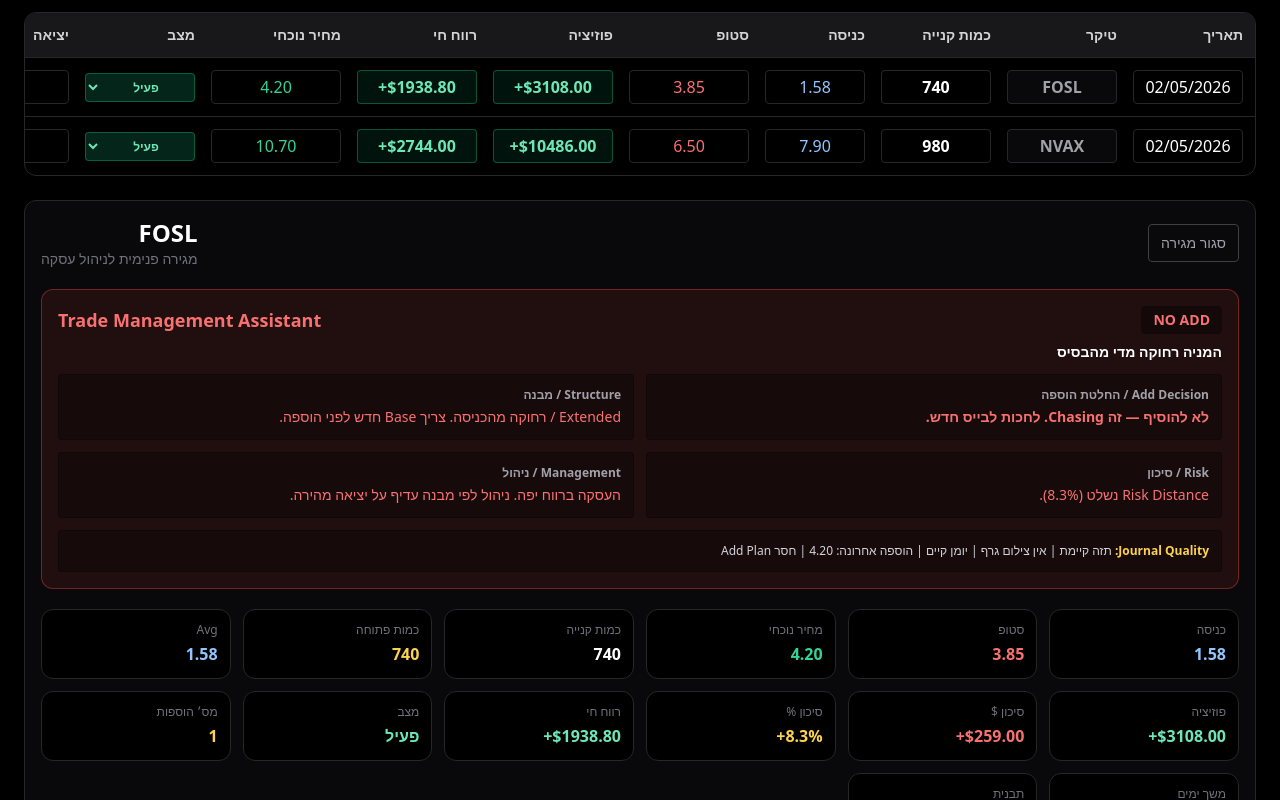
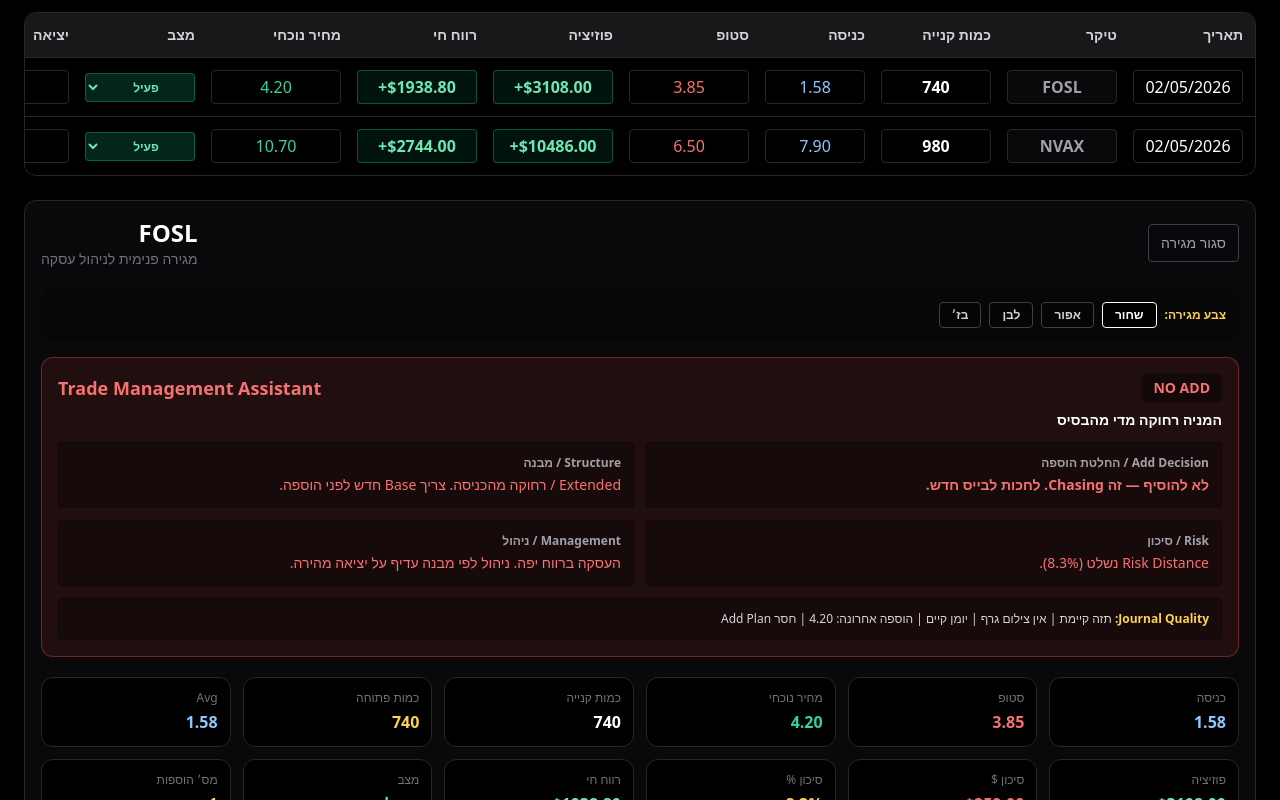
Before and after one commit to igal083-glitch/campaign-closet-dashboard, a React (Vite) app: page / in a window 1280 px wide. Shown: the part 300-1100 px from the top of the page. Built offline with nearby package versions, Linux system fonts and the light colour scheme.

Commit message:
App.jsx
Updated storage key for campaign dashboard and added drawer theme functionality.

```diff
--- a/src/App.jsx
+++ b/src/App.jsx
@@ -1,6 +1,6 @@
 import React, { useEffect, useMemo, useState } from "react";
 
-const STORAGE_KEY = "campaign-dashboard-clean-v5-risk-add-plan";
+const STORAGE_KEY = "campaign-dashboard-clean-v6-risk-add-plan-theme";
 
 const actions = [
   "כניסה",
@@ -409,6 +409,25 @@
   return "border-zinc-800 bg-zinc-950 text-zinc-400";
 }
 
+function drawerThemeClass(theme) {
+  switch (theme) {
+    case "gray":
+      return "bg-zinc-800 text-white border-zinc-700";
+    case "white":
+      return "bg-white text-black border-zinc-300";
+    case "beige":
+      return "bg-amber-50 text-black border-amber-200";
+    default:
+      return "bg-zinc-950 text-white border-zinc-800";
+  }
+}
+
+function drawerButtonClass(active, activeClass) {
+  return `rounded px-3 py-1 text-xs font-bold transition ${
+    active ? activeClass : "border border-zinc-700 bg-black/20 text-zinc-300 hover:border-amber-500 hover:text-amber-300"
+  }`;
+}
+
 function InfoCard({ label, value, color = "text-white" }) {
   return (
     <div className="rounded-xl border border-zinc-800 bg-black p-3 text-right">
@@ -423,6 +442,7 @@
     try {
       const saved =
         localStorage.getItem(STORAGE_KEY) ||
+        localStorage.getItem("campaign-dashboard-clean-v5-risk-add-plan") ||
         localStorage.getItem("campaign-dashboard-clean-v4-trade-management") ||
         localStorage.getItem("campaign-dashboard-clean-v3-trade-management") ||
         localStorage.getItem("campaign-dashboard-clean-v2") ||
@@ -440,11 +460,16 @@
   const [tickerDrafts, setTickerDrafts] = useState({});
   const [closeModal, setCloseModal] = useState(null);
   const [showEquityHelp, setShowEquityHelp] = useState(false);
+  const [drawerTheme, setDrawerTheme] = useState(() => localStorage.getItem("drawer-theme") || "black");
   const [isLoadingLive, setIsLoadingLive] = useState(false);
 
   useEffect(() => {
     localStorage.setItem(STORAGE_KEY, JSON.stringify(rows));
   }, [rows]);
+
+  useEffect(() => {
+    localStorage.setItem("drawer-theme", drawerTheme);
+  }, [drawerTheme]);
 
   const visibleRows = useMemo(() => {
     return rows.filter((r) => (viewMode === "history" ? r.status === "סגור" : r.status !== "סגור"));
@@ -1167,8 +1192,8 @@
       )}
 
       {selected && (
-        <div className="mt-6 rounded-xl border border-zinc-800 bg-zinc-950 p-4">
-          <div className="mb-5 flex items-center justify-between">
+        <div className={`mt-6 rounded-xl border p-4 ${drawerThemeClass(drawerTheme)}`}>
+          <div className="mb-5 flex flex-wrap items-center justify-between gap-3">
             <button onClick={() => setSelectedId("")} className="rounded border border-zinc-700 px-3 py-2 text-sm text-zinc-400">
               סגור מגירה
             </button>
@@ -1179,6 +1204,38 @@
                 {selected.status === "סגור" ? "מגירת היסטוריה" : "מגירה פנימית לניהול עסקה"}
               </div>
             </div>
+          </div>
+
+          <div className="mb-4 flex flex-wrap items-center gap-2 rounded-xl border border-black/10 bg-black/20 p-3">
+            <div className="text-xs font-bold text-amber-300">צבע מגירה:</div>
+
+            <button
+              onClick={() => setDrawerTheme("black")}
+              className={drawerButtonClass(drawerTheme === "black", "border border-white bg-black text-white")}
+            >
+              שחור
+            </button>
+
+            <button
+              onClick={() => setDrawerTheme("gray")}
+              className={drawerButtonClass(drawerTheme === "gray", "bg-zinc-700 text-white")}
+            >
+              אפור
+            </button>
+
+            <button
+              onClick={() => setDrawerTheme("white")}
+              className={drawerButtonClass(drawerTheme === "white", "border border-zinc-400 bg-white text-black")}
+            >
+              לבן
+            </button>
+
+            <button
+              onClick={() => setDrawerTheme("beige")}
+              className={drawerButtonClass(drawerTheme === "beige", "border border-amber-300 bg-amber-100 text-black")}
+            >
+              בז׳
+            </button>
           </div>
 
           {tradeManagement && selected.status !== "סגור" && (
```
